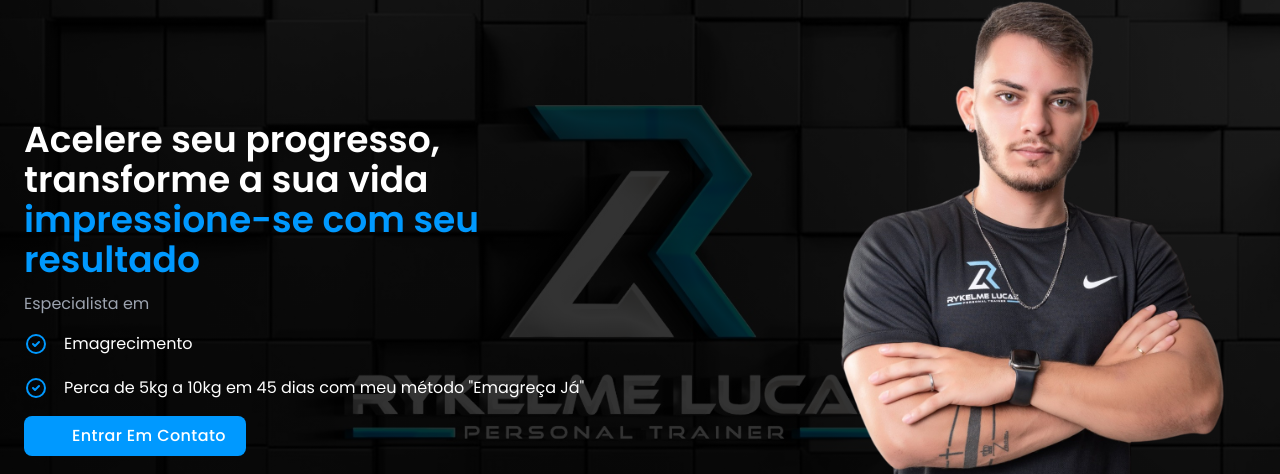
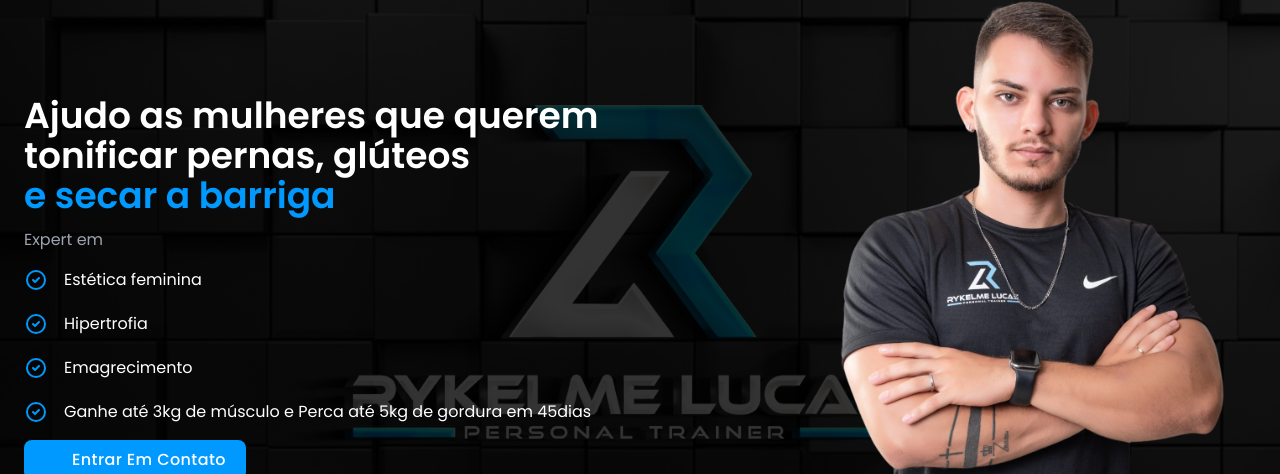
Before and after one commit to matusilva/rykelme-personal, a Vue app: page / in a window 1280 px wide. Shown: the part 136-610 px from the top of the page. Built offline with nearby package versions, Linux system fonts and the light colour scheme; some icons are missing.

Commit message:
ajustes nas descrições

```diff
--- a/src/components/Aboutme.vue
+++ b/src/components/Aboutme.vue
@@ -31,11 +31,11 @@
             <p class="mt-4 font-light leading-relaxed text-white">
               Meu nome é Rykelme Lucas, sou Personal Trainer formado e graduado em Educação Física.
               Com um vasto currículo que inclui mais de 20 cursos profissionalizantes na área, me
-              especializei em emagrecimento e desenvolvi o método <strong>"Emagreça Já"</strong>.
-              Este método inovador já auxiliou mais de 50 pessoas a atingirem seus objetivos de
-              forma eficaz e saudável. Com uma abordagem baseada em ciência e experiência prática,
-              me dedico a transformar vidas através de treinamentos personalizados e orientações
-              nutricionais.
+              especializei em estética feminina, hipertrofia e emagrecimento, e criei o método
+              "<strong class="font-semibold">Turbinando o Shape</strong>". Este método inovador já
+              auxiliou mais de 50 pessoas a atingirem seus objetivos de forma eficaz e saudável. Com
+              uma abordagem baseada em ciência e experiência prática, me dedico a transformar vidas
+              através de treinamentos personalizados e orientações nutricionais.
             </p>
           </div>
         </div>
--- a/src/components/TheWelcome.vue
+++ b/src/components/TheWelcome.vue
@@ -4,8 +4,10 @@
 import { RiWhatsappLine } from '@remixicon/vue'
 
 const especialidades = ref([
+  'Estética feminina',
+  'Hipertrofia',
   'Emagrecimento',
-  'Perca de 5kg a 10kg em 45 dias com meu método "Emagreça Já"'
+  'Ganhe até 3kg de músculo e Perca até 5kg de gordura em 45dias'
 ])
 
 const redirectWhattsap = () => {
@@ -41,11 +43,11 @@
       <div class="items-center lg:flex">
         <div class="w-full lg:w-1/2">
           <h1 class="pt-4 text-3xl font-semibold text-white sm:pt-0 lg:text-4xl">
-            <span class="animate block">Acelere seu progresso,</span>
-            <span class="animate block">transforme a sua vida</span>
-            <p class="animate block text-[#0099FF]">impressione-se com seu resultado</p>
+            <span class="animate block">Ajudo as mulheres que querem</span>
+            <span class="animate block">tonificar pernas, glúteos</span>
+            <p class="animate block text-[#0099FF]">e secar a barriga</p>
           </h1>
-          <p class="animate mt-3 text-gray-400">Especialista em</p>
+          <p class="animate mt-3 text-gray-400">Expert em</p>
 
           <div class="mt-4 space-y-5">
             <p
```
